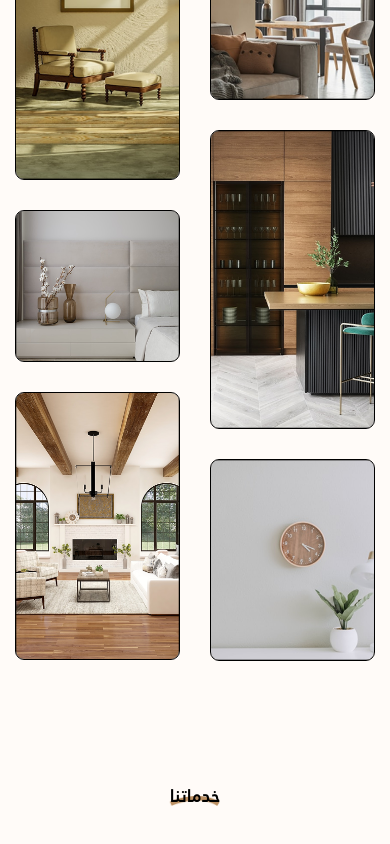
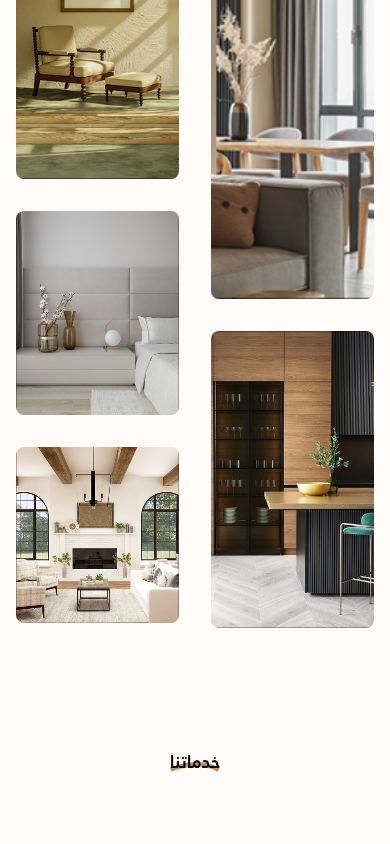
Before and after one commit to Aliicoder/beyond-construction-client, a Next.js app: page / in a window 390 px wide. Shown: the part 1211-2055 px from the top of the page. Built offline with nearby package versions, Linux system fonts and the light colour scheme.

Commit message:
masonry bug resolving 2

```diff
--- a/components/fragments/Masonry.tsx
+++ b/components/fragments/Masonry.tsx
@@ -15,8 +15,15 @@ const Masonry = () => {
           "md:p-[30px]"
         )}
       >
-        {prototypes.map(({ src, alt, heights }, index) => (
-          <div key={index} className="break-inside-avoid mb-8 md:mb-16">
+        {prototypes.map(({ src, alt, heights, className }, index) => (
+          <div
+            key={index}
+            className={clsx(
+              "break-inside-avoid mb-8",
+              className,
+              "md:mb-16 md:block!"
+            )}
+          >
             <img
               src={src}
               alt={alt}
@@ -24,7 +31,7 @@ const Masonry = () => {
                 height: breakpoint === "lg" ? heights.large : heights.small,
                 width: "100%",
               }}
-              className="rounded-md object-cover outline outline-black block"
+              className="rounded-md object-cover"
             />
           </div>
         ))}
--- a/constants/prototypes.ts
+++ b/constants/prototypes.ts
@@ -13,32 +13,36 @@ export default [
       small: 269,
       large: 366,
     },
+    className: "",
   },
   {
     src: rec02.src,
     alt: "Prototype-2",
     heights: {
-      small: 150,
+      small: 204,
       large: 513,
     },
+    className: "",
   },
 
   {
     src: rec03.src,
     alt: "Prototype-3",
     heights: {
-      small: 266,
+      small: 176,
       large: 581,
     },
+    className: "",
   },
 
   {
     src: rec04.src,
     alt: "Prototype-4",
     heights: {
-      small: 189,
+      small: 389,
       large: 295,
     },
+    className: "",
   },
   {
     src: rec05.src,
@@ -47,14 +51,16 @@ export default [
       small: 297,
       large: 537,
     },
+    className: "",
   },
 
   {
     src: rec06.src,
     alt: "Prototype-6",
     heights: {
-      small: 200,
+      small: 0,
       large: 347,
     },
+    className: "hidden",
   },
 ];
```
